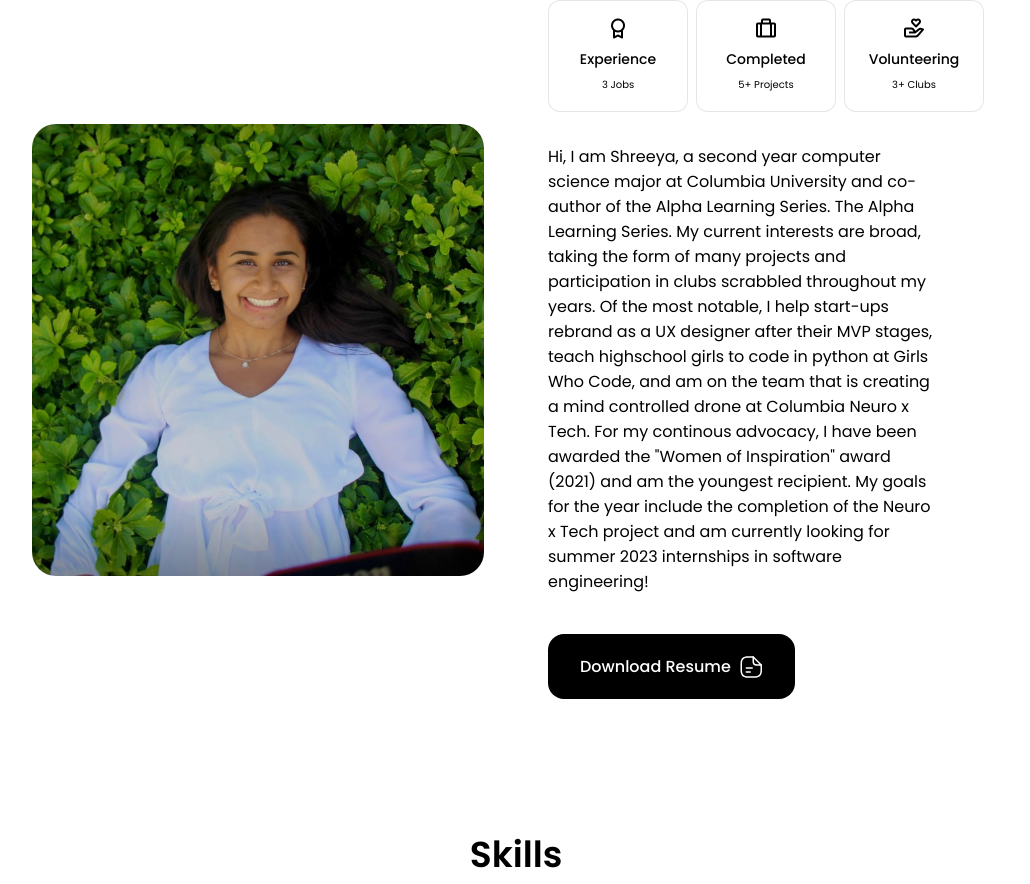
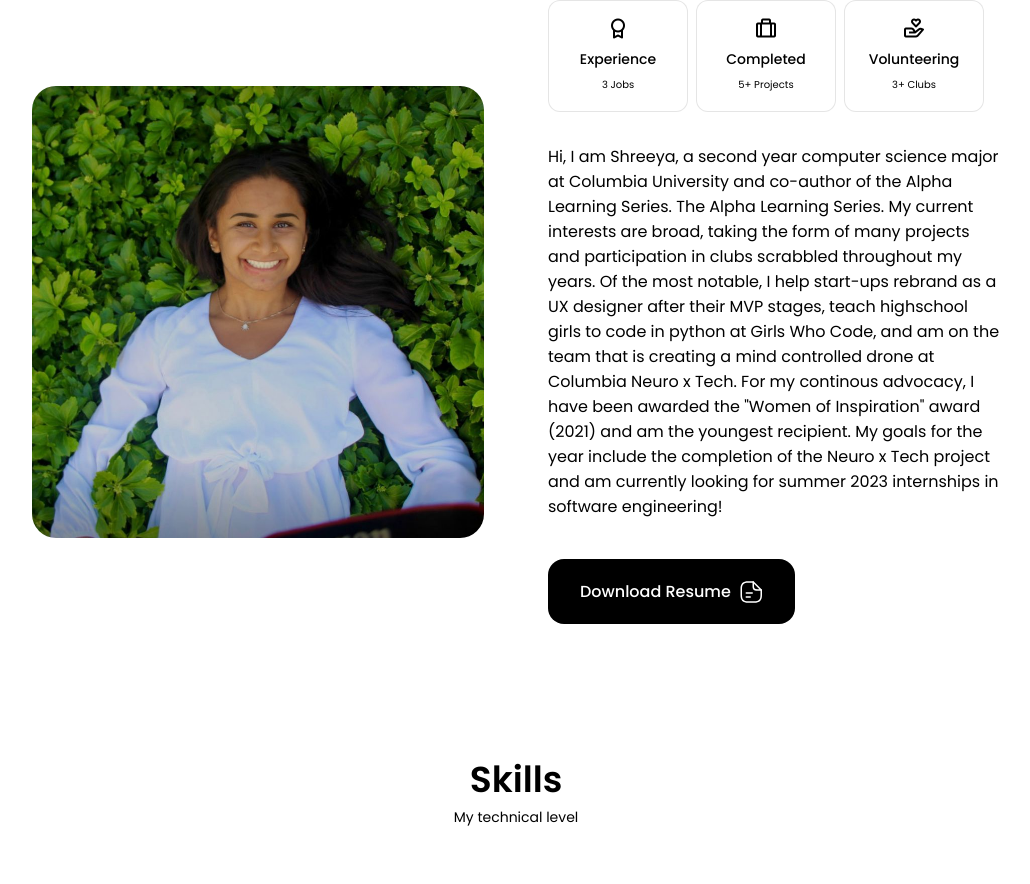
Before and after one commit to shreeyapatell/shreeyapatel.github.io, a React (Create React App) app: page / in a window 1280 px wide. Shown: the part 931-1815 px from the top of the page, without its empty margins (124-1154 px from the left). Built offline with nearby package versions, Linux system fonts and the light colour scheme.

Commit message:
Update about.css

```diff
--- a/src/components/about/about.css
+++ b/src/components/about/about.css
@@ -40,7 +40,7 @@
 }
 
 .about__description {
-    padding: 0 4rem 0 0;
+    padding: 0 0rem 0 0;
     margin-bottom: var(--mb-2-5);
 }
 
```
